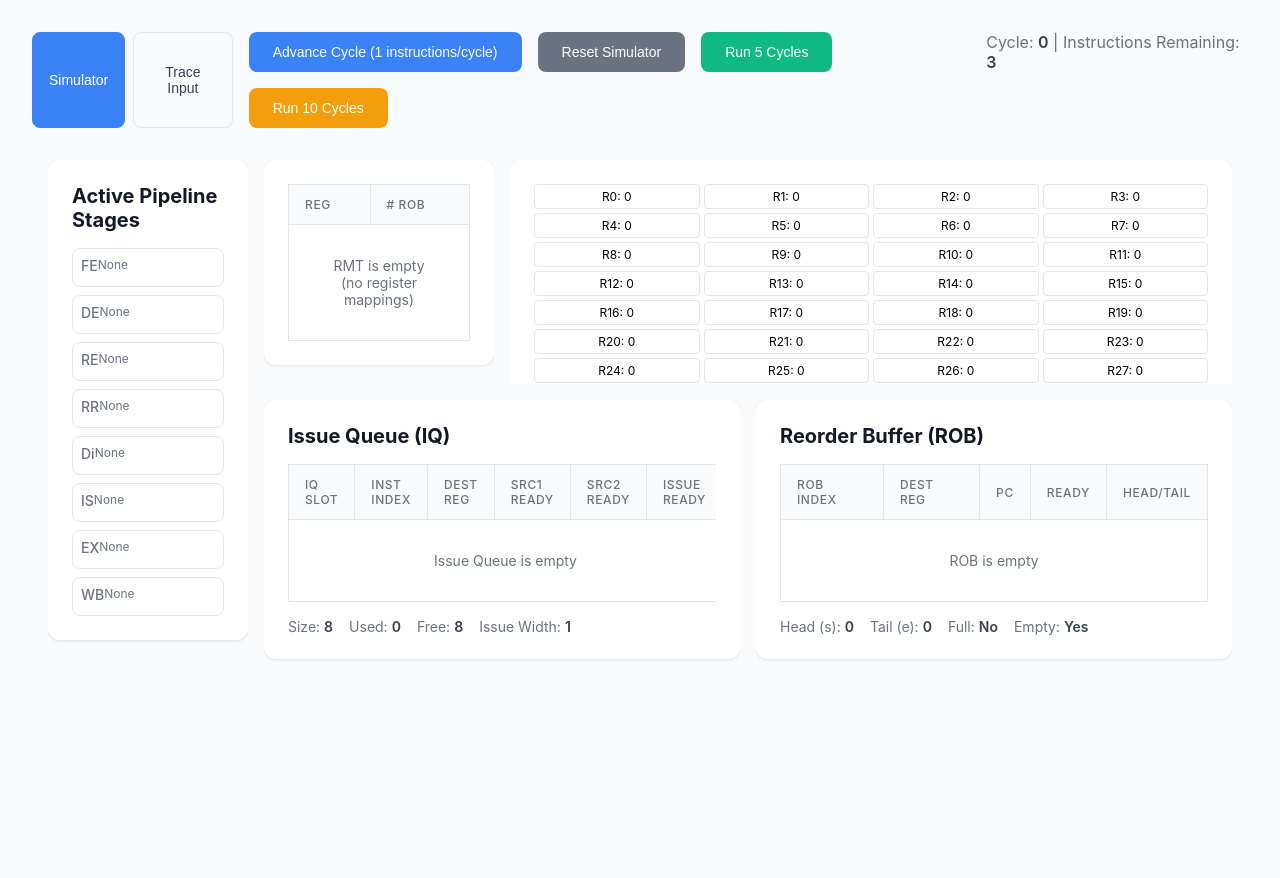
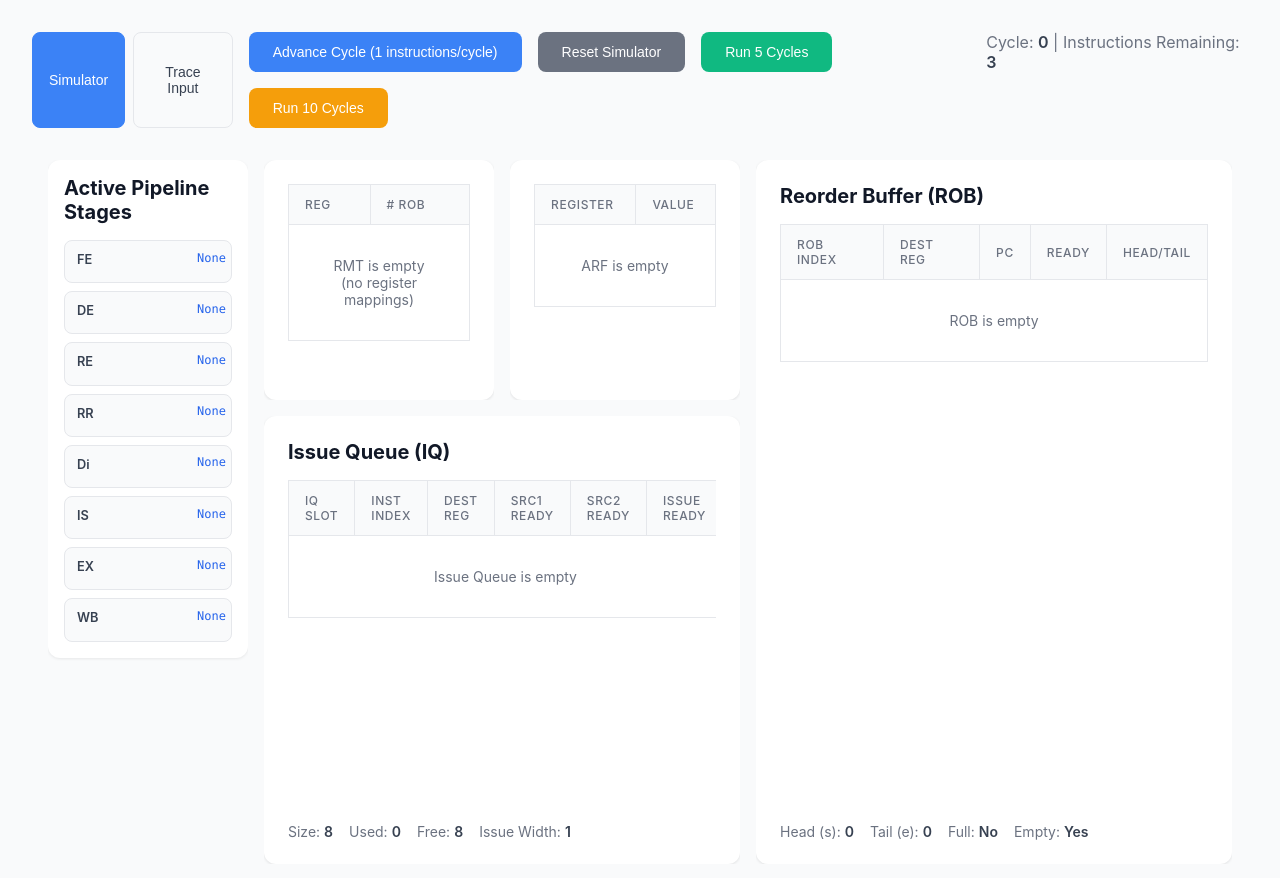
Before and after one commit to pranavJibhakate/Out-of-Order-CPU-Pipeline-Simulator, a React (Vite) app: page / in a window 1280 px wide. Shown: the top 878 px of the page. Built offline with nearby package versions, Linux system fonts and the light colour scheme.

Commit message:
Better formating

```diff
--- a/src/App.css
+++ b/src/App.css
@@ -122,7 +122,7 @@ body {
     border-radius: 0.75rem;
     box-shadow: 0 1px 3px rgba(0, 0, 0, 0.1);
     padding: 1.5rem;
-    margin-bottom: 1.5rem;
+    /* margin-bottom: 1.5rem; */
 }
 
 .component-title {
@@ -518,7 +518,30 @@ body {
 
 .arf-card {
     min-width: 150px;
+    height: 100%;
     flex: 1 1 150px;
+}
+
+.rmt-card {
+    min-width: 150px;
+    height: 100%;
+    flex: 1 1 150px;
+}
+
+.iq-card {
+    height: 100%;
+    display: flex;
+    flex-direction: column;
+    /* align-items: end; */
+    justify-content: space-between;
+}
+
+.rob-card {
+    height: 100%;
+    display: flex;
+    flex-direction: column;
+    /* align-items: end; */
+    justify-content: space-between;
 }
 
 .rob-rmt-column {
@@ -577,7 +600,7 @@ body {
 
 .arf-grid {
     display: grid;
-    grid-template-columns: repeat(4, 1fr);
+    grid-template-columns: repeat(8, 1fr);
     /* 4 columns */
     gap: 0.25rem;
     max-height: 300px;
@@ -585,7 +608,7 @@ body {
 }
 
 .arf-cell {
-    font-size: 0.75rem;
+    font-size: 0.8rem;
     padding: 0.25rem;
     border: 1px solid #e5e7eb;
     border-radius: 0.25rem;
@@ -601,7 +624,7 @@ body {
     grid-template-rows: 1fr 1fr 1fr;
 
     grid-template-areas:
-        "pipeline rmt arf arf arf"
+        "pipeline rmt arf rob rob"
         "pipeline iq  iq  rob rob"
         "pipeline iq  iq  rob rob";
 
@@ -614,18 +637,22 @@ body {
 
 .area-rmt {
     grid-area: rmt;
+    min-height: 30vh;
 }
 
 .area-iq {
     grid-area: iq;
+    min-height: 50vh;
 }
 
 .area-rob {
     grid-area: rob;
+    min-height: 50vh;
 }
 
 .area-arf {
     grid-area: arf;
+    min-height: 30vh;
 }
 
 /* Styling for tables to ensure they fill their grid areas */
@@ -664,11 +691,59 @@ body {
     align-self: start;
 }
 
-/* Optional: Add the "Commit" arrow styling from ROB to ARF */
-/* .area-rob::before {
-    content: "↑";
-    display: block;
-    text-align: center;
-    font-size: 2rem;
-    margin-top: -1.5rem;
+.stages-card {
+    background-color: #ffffff;
+    border-radius: 0.75rem;
+    box-shadow: 0 1px 3px rgba(0, 0, 0, 0.08);
+    padding: 1rem;
+    margin-bottom: 1.5rem;
+}
+
+.stages-grid {
+    display: flex;
+    flex-direction: column;
+    gap: 0.5rem;
+}
+
+.stage-card {
+    display: grid;
+    grid-template-columns: 120px 1fr;
+    align-items: center;
+
+    padding: 0.6rem 0.75rem;
+    border: 1px solid #e5e7eb;
+    border-radius: 0.5rem;
+
+    background-color: #f9fafb;
+    transition: background-color 0.2s ease, border-color 0.2s ease;
+}
+
+.stage-card:hover {
+    background-color: #eef2ff;
+    border-color: #c7d2fe;
+}
+
+.stage-name {
+    font-size: 0.8rem;
+    font-weight: 600;
+    color: #374151;
+    text-align: left;
+    white-space: nowrap;
+}
+
+.stage-count {
+    font-size: 0.75rem;
+    font-weight: 500;
+    color: #2563eb;
+
+    text-align: left;
+    font-family: ui-monospace, SFMono-Regular, Menlo, Monaco, Consolas, monospace;
+
+    /* overflow-x: auto;
+    white-space: nowrap; */
+}
+
+/* .stage-count:empty::after {
+    content: "—";
+    color: #9ca3af;
 } */
--- a/src/App.jsx
+++ b/src/App.jsx
@@ -27,6 +27,7 @@ function ROBTable({ rob }) {
 
   return (
     <div className="component-card rob-card">
+      <div>
         <h2 className="component-title">Reorder Buffer (ROB)</h2>
         <div className="table-container">
           <table className="data-table">
@@ -44,9 +45,6 @@ function ROBTable({ rob }) {
               {getROBEntries().map(({ index, entry }) => (
                 <tr key={index} className="table-row">
                   <td className="table-cell monospace">{index}</td>
-                {/* <td className="table-cell bold">
-                  {entry.inst ? `I${entry.inst.indx}` : "—"}
-                </td> */}
                   <td className="table-cell">R{entry.dst}</td>
                   <td className="table-cell monospace">
                     0x{entry.inst?.pc?.toString(16)?.padStart(4, "0") || "0000"}
@@ -54,9 +52,9 @@ function ROBTable({ rob }) {
                   <td className="table-cell">
                     <span
                       className={`badge ${
-                      entry.rdy ? "badge-ready" : "badge-not-ready"
+                        entry.rdy ? "badge-success" : "badge-error"
                       }`}>
-                    {entry.rdy ? "Ready" : "Not Ready"}
+                      {entry.rdy ? "✓" : "✗"}
                     </span>
                   </td>
                   <td className="table-cell">
@@ -79,6 +77,7 @@ function ROBTable({ rob }) {
               )}
             </tbody>
           </table>
+        </div>
       </div>
       <div className="component-status">
         <div className="status-item">
@@ -105,6 +104,7 @@ function ROBTable({ rob }) {
 function IssueQueueTable({ iq }) {
   return (
     <div className="component-card iq-card">
+      <div>
         <h2 className="component-title">Issue Queue (IQ)</h2>
         <div className="table-container">
           <table className="data-table">
@@ -161,6 +161,7 @@ function IssueQueueTable({ iq }) {
               )}
             </tbody>
           </table>
+        </div>
       </div>
       <div className="component-status">
         <div className="status-item">
@@ -284,8 +285,7 @@ function ActiveStages({ sim }) {
         {stageData.map((stage, idx) => (
           <div key={idx} className="stage-card">
             <div className="stage-name">{stage.dispName}</div>
-            {/* <div className="stage-count">{stage.count}</div> */}
-            <div className="stage-instructions">
+            <div className="stage-count">
               {stage.bundle.map((inst) => `I${inst.indx}`).join(", ") || "None"}
             </div>
           </div>
@@ -297,41 +297,45 @@ function ActiveStages({ sim }) {
 
 function ARFTable({ sim }) {
   return (
-    // <div className="component-card arf-card">
-    //   <h2 className="component-title">Architectural Register File (ARF)</h2>
-    //   <div className="table-container">
-    //     <table className="data-table">
-    //       <thead>
-    //         <tr className="table-header">
-    //           <th className="table-header-cell">Reg</th>
-    //           <th className="table-header-cell">Value</th>
-    //         </tr>
-    //       </thead>
-    //       <tbody className="table-body">
-    //         {Array.from({ length: sim.rmt.size }, (_, i) => (
-    //           <tr key={i} className="table-row">
-    //             <td className="table-cell bold">R{i}</td>
-    //             <td className="table-cell monospace">
-    //               {sim.rmt.table[i]?.inst
-    //                 ? `I${sim.rmt.table[i].inst.indx}`
-    //                 : "—"}
-    //             </td>
-    //           </tr>
-    //         ))}
-    //       </tbody>
-    //     </table>
-    //   </div>
-    // </div>
     <div className="component-card arf-card">
       {/* <h2 className="component-title">Architectural Register File (ARF)</h2> */}
-      <div className="arf-grid">
-        {sim.rmt.size &&
-          Array.from({ length: sim.rmt.size }).map((_, idx) => (
-            <div key={idx} className="arf-cell">
-              R{idx}: {sim.arf[idx] || 0}
+      <div className="table-container">
+        <table className="data-table">
+          <thead>
+            <tr className="table-header">
+              <th className="table-header-cell">Register</th>
+              <th className="table-header-cell">Value</th>
+            </tr>
+          </thead>
+
+          <tbody className="table-body">
+            {sim.arf.table
+              .map((val, idx) => ({ idx, val }))
+              .filter(({ val }) => val !== null && val !== undefined)
+              .map(({ idx, val }) => (
+                <tr key={idx} className="table-row">
+                  <td className="table-cell bold">R{idx}</td>
+                  <td className="table-cell monospace">{val}</td>
+                </tr>
+              ))}
+
+            {sim.arf.table.every((v) => v === null || v === undefined) && (
+              <tr>
+                <td colSpan="2" className="table-cell empty-message">
+                  ARF is empty
+                </td>
+              </tr>
+            )}
+          </tbody>
+        </table>
       </div>
-          ))}
+
+      {/* <div className="component-status">
+        <div className="status-item">
+          <span className="status-label">Registers:</span>
+          <span className="status-value">{sim.arf.length}</span>
         </div>
+      </div> */}
     </div>
   );
 }
```
Also changed, not shown: project/trace2.txt. Lines whose indentation alone changed are shown as unchanged.
